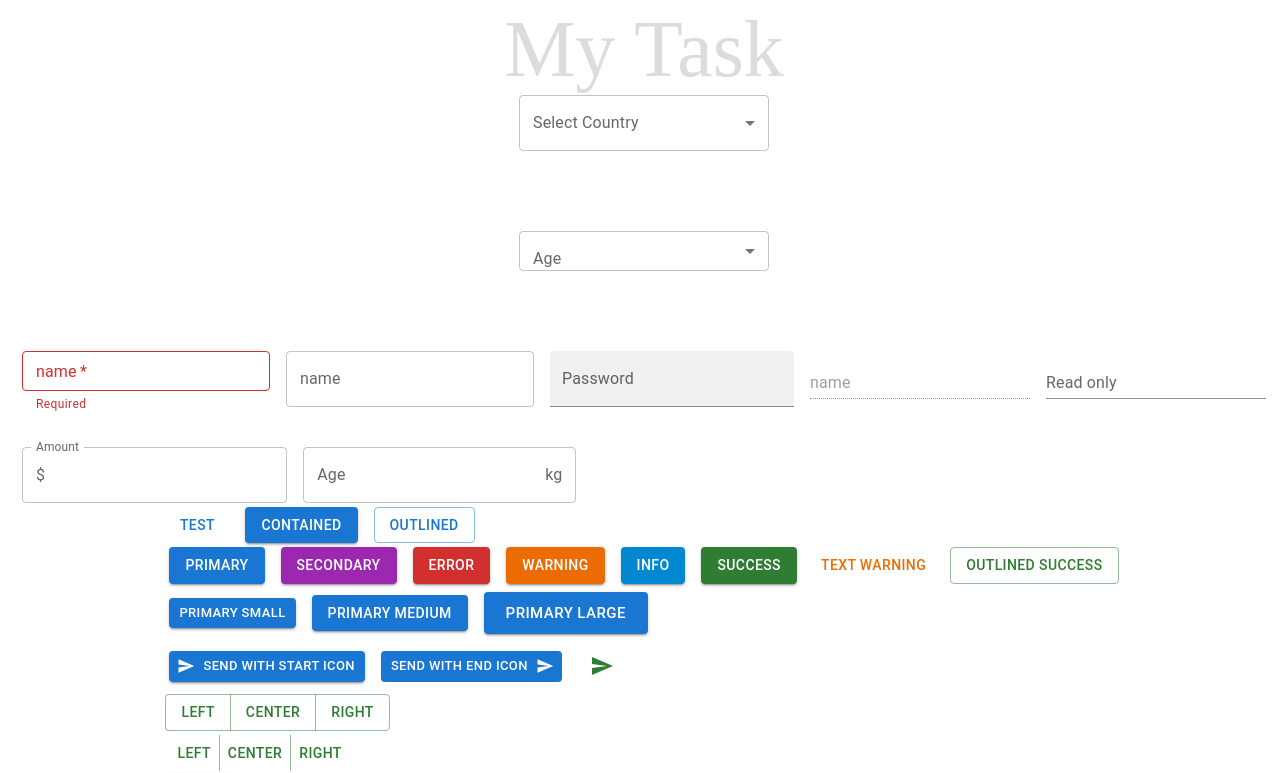
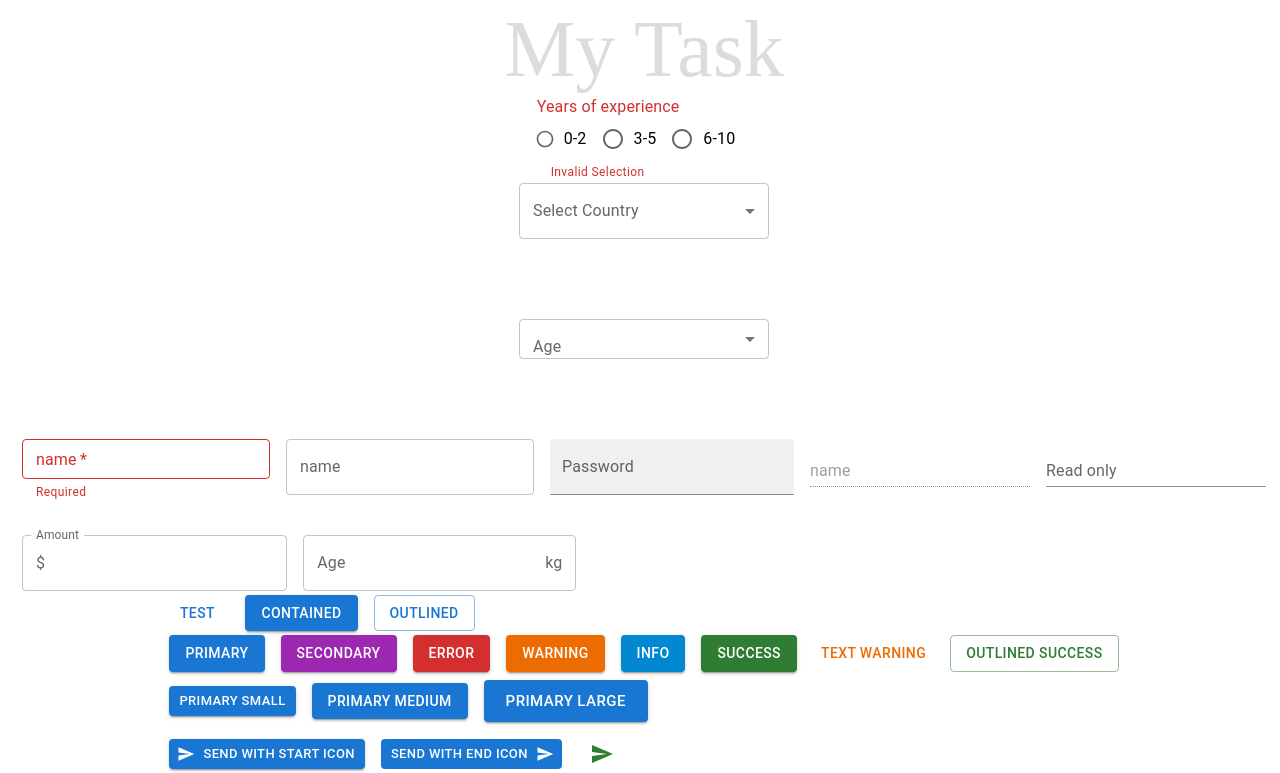
Before and after one commit to SantoshReddyBujala/Reactwebtype, a React (Create React App) app: page / in a window 1280 px wide. Shown: the top 773 px of the page. Built offline with nearby package versions, Linux system fonts and the light colour scheme; a web font is replaced by a local one.

Commit message:
Radio Button Completed

```diff
--- a/src/App.tsx
+++ b/src/App.tsx
@@ -5,12 +5,14 @@
 import MuiButton from "./components/MuiButton";
 import MuiTextField from "./components/MuiTextField";
 import MuiSelect from "./components/MuiSelect";
+import MuiRadioButton from "./components/MuiRadioButton";
 
 const App: React.FC = () => {
   return (
     <div className="app">
       <span className="heading">My Task</span>
       {/* <InputField /> */}
+      <MuiRadioButton />
       <MuiSelect />
       <MuiTextField />
       <MuiButton />
--- /dev/null
+++ b/src/components/MuiRadioButton.tsx
@@ -0,0 +1,46 @@
+import {
+  Box,
+  FormControl,
+  FormControlLabel,
+  FormHelperText,
+  FormLabel,
+  Radio,
+  RadioGroup,
+  SelectChangeEvent,
+} from "@mui/material";
+import React, { ReactHTMLElement, useState } from "react";
+
+const MuiRadioButton = () => {
+  const [value, setValue] = React.useState("");
+  console.log(value);
+  const handleChange = (event: SelectChangeEvent) => {
+    setValue(event.target.value as string);
+  };
+  return (
+    <Box>
+      <FormControl error>
+        <FormLabel id="job-experience-group-label">
+          Years of experience{" "}
+        </FormLabel>
+        <RadioGroup
+          name="job-experience-group"
+          aria-label="job-experience-group-label"
+          value={value}
+          onChange={handleChange}
+          row
+        >
+          <FormControlLabel
+            control={<Radio size="small" color="success" />}
+            label="0-2"
+            value="0-2"
+          />
+          <FormControlLabel control={<Radio />} label="3-5" value="3-5" />
+          <FormControlLabel control={<Radio />} label="6-10" value="6-10" />
+        </RadioGroup>
+        <FormHelperText>Invalid Selection</FormHelperText>
+      </FormControl>
+    </Box>
+  );
+};
+
+export default MuiRadioButton;
```
